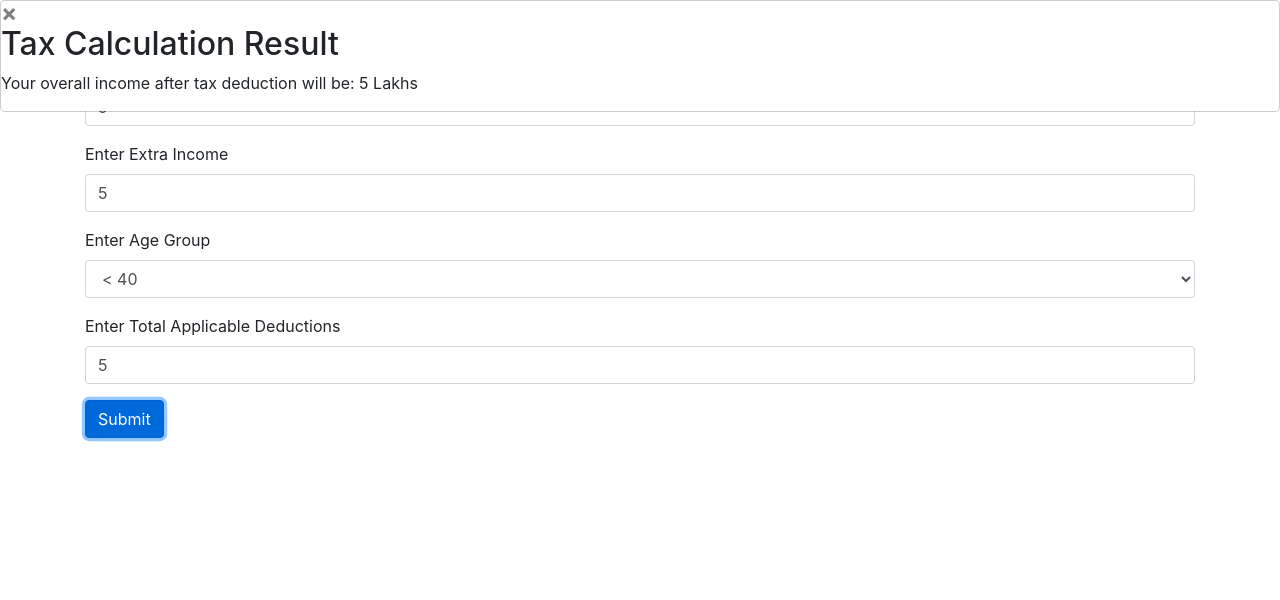
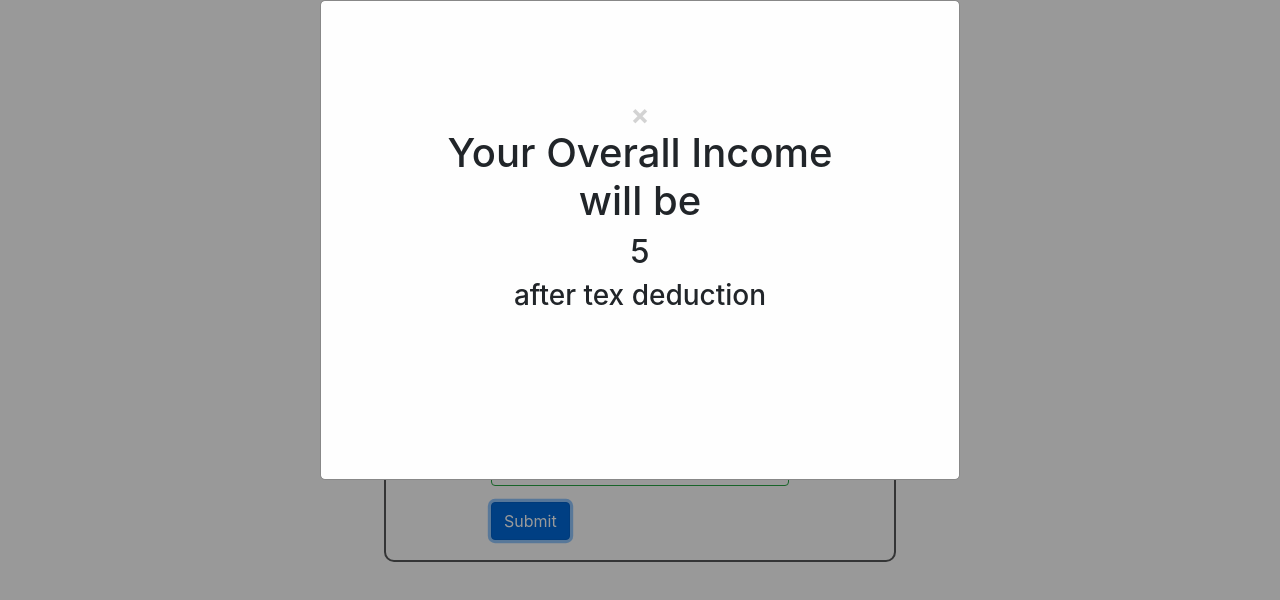
Before and after one commit to rajan0603/text-calculator, a website: page public/index.html in a window 1280 px wide. Both pictures are taken after typing "5", "5", "5" into the empty fields and a click on the button "Submit". Drawn offline with nearby package versions, Linux system fonts and the light colour scheme.

Commit message:
fix error

```diff
--- a/public/index.html
+++ b/public/index.html
@@ -13,40 +13,40 @@
 <body>
     <div class="container">
         <h1>Tax Calculator</h1>
-        <form id="taxForm">
+        <form id="taxForm" class="was-validated">
             <div class="form-group">
-                <label for="grossIncome">Enter Gross Annual Income <span class="tooltip" data-tooltip="Your total salary in a year before any deductions"><i class="bi bi-question-circle-fill"></i></span></label>
-
-                <input type="number" id="grossIncome" class="form-control" placeholder="Enter gross annual income">
-                <span class="error-icon" id="grossIncomeError"></span>
+                <label for="grossIncome">Enter Gross Annual Income</label>
+                <span class="icon" data-bs-toggle="tooltip" title="Gross annual income is your total salary in a year before any deduction"><i class="bi bi-question-circle"></i></span>
+                <input type="number" id="grossIncome" class="form-control" placeholder="Enter gross annual income" data-bs-toggle="tooltip" title="Add number only" required>
             </div>
             <div class="form-group">
                 <label for="extraIncome">Enter Extra Income</label>
-                <input type="number" id="extraIncome" class="form-control" placeholder="Enter extra income">
-                <span class="error-icon" id="extraIncomeError"></span>
+                <span class="icon" data-bs-toggle="tooltip" title="Extra income refers to money earned beyond regular wages or salary"><i class="bi bi-question-circle"></i></span>
+                <input type="number" id="extraIncome" class="form-control" placeholder="Enter extra income" data-bs-toggle="tooltip" title="Add number only" required>
             </div>
             <div class="form-group">
                 <label for="age">Enter Age Group</label>
+                <span class="icon" data-bs-toggle="tooltip" title="Age group refers to a categorized range of ages in which your age is fall"><i class="bi bi-question-circle"></i></span>
                 <select id="age" class="form-control">
                     <option value="<40">&lt; 40</option>
                     <option value=">=40&<60">&ge; 40 &lt; 60</option>
                     <option value=">=60">&ge; 60</option>
                 </select>
-                <span class="error-icon" id="ageError"></span>
             </div>
             <div class="form-group">
                 <label for="deductions">Enter Total Applicable Deductions</label>
-                <input type="number" id="deductions" class="form-control" placeholder="Enter total applicable deductions">
-                <span class="error-icon" id="deductionsError"></span>
+                <span class="icon" data-bs-toggle="tooltip" title="combined amount subtracted from an individual's gross income to calculate taxable income, including expenses such as contributions to retirement accounts, medical expenses, and charitable donations"><i class="bi bi-question-circle"></i></span>
+                <input type="number" id="deductions" class="form-control" placeholder="Enter total applicable deductions" data-bs-toggle="tooltip" title="Add number only" required>
             </div>
             <button type="submit" class="btn btn-primary">Submit</button>
         </form>
     </div>
     <div class="modal" id="resultModal">
-        <div class="modal-content">
+        <div class="modal-content result">
             <span class="close">&times;</span>
-            <h2>Tax Calculation Result</h2>
-            <p id="result"></p>
+            <h1>Your Overall Income will be</h1>
+            <h2 id="result"></h2>
+            <h3>after tex deduction</h3>
         </div>
     </div>
     <script src="https://code.jquery.com/jquery-3.5.1.min.js"></script>
--- a/public/script.js
+++ b/public/script.js
@@ -68,7 +68,7 @@ document.addEventListener('DOMContentLoaded', function() {
             }
 
             const result = totalIncome - tax;
-            document.getElementById('result').innerText = `Your overall income after tax deduction will be: ${result} Lakhs`;
+            document.getElementById('result').innerText = `${Number(result)}`;
             document.getElementById('resultModal').style.display = 'block';
         }
     });
--- a/public/styles.css
+++ b/public/styles.css
@@ -1,21 +1,52 @@
-.tooltip .bi-question-circle-fill::before {
-    content: attr(data-tooltip);
-    position: absolute;
-    visibility: hidden;
-    background-color: #555;
-    color: #fff;
-    text-align: center;
-    border-radius: 6px;
-    padding: 5px;
-    z-index: 1;
-    bottom: 125%;
-    left: 50%;
-    margin-left: -60px;
-    opacity: 0;
-    transition: opacity 0.3s;
+.container {
+    width: 40%;
+    height: auto;
+    display: flex;
+    justify-content: center;
+    align-items: center;
+    flex-direction: column;
+    margin-top: 80px;
+    border: 2px solid rgb(87, 88, 89);
+    padding: 20px;
+    border-radius: 10px;
 }
 
-.tooltip .bi-question-circle-fill:hover::before {
-    visibility: visible;
-    opacity: 1;
-}
+.modal {
+    display: none;
+    position: fixed;
+    z-index: 1000;
+    left: 0;
+    top: 0;
+    width: 100%;
+    height: 100%;
+    background-color: rgba(0, 0, 0, 0.4);
+    overflow: auto;
+  }
+
+  .modal-content {
+    background-color: #fefefe;
+    margin: auto;
+    padding: 100px;
+    border: 1px solid #888;
+    width: 50%; /* Adjust the width as needed */
+    height: 60%; /* Adjust the height as needed */
+    overflow-y: auto; /* Enable vertical scroll if needed */
+  }
+
+  .close {
+    color: #aaa;
+    float: right;
+    font-size: 28px;
+    font-weight: bold;
+  }
+
+  .close:hover,
+  .close:focus {
+    color: black;
+    text-decoration: none;
+    cursor: pointer;
+  }
+
+  .result {
+    text-align: center;
+  }
```
